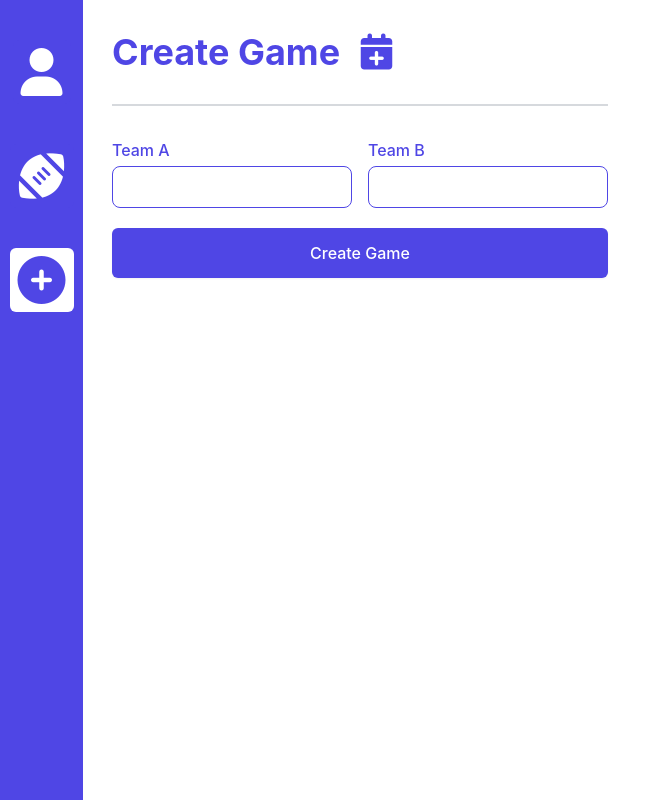
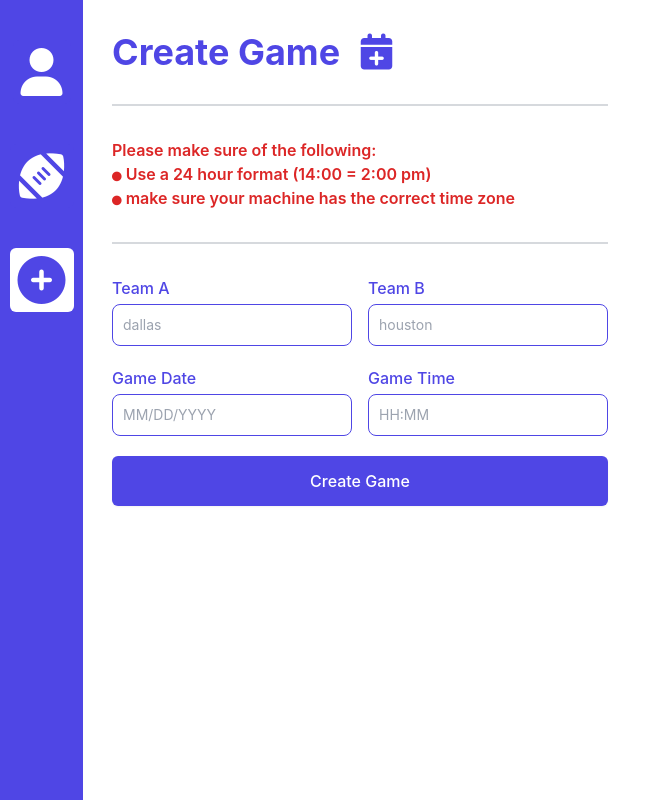
Before and after one commit to Aguirregzz97/nfl-table-game, a Next.js app: page /create-game in a window 1280 px wide. Shown: the whole page, without its empty margins (0-661 px from the left). Built offline with nearby package versions, Linux system fonts and the light colour scheme; no server answers.

Commit message:
✨ create table game working

```diff
--- a/components/Button.tsx
+++ b/components/Button.tsx
@@ -3,12 +3,18 @@ import React, { ReactNode } from "react";
 type ButtonProps = {
   className?: string;
   children: ReactNode;
+  loading?: boolean;
 } & React.DetailedHTMLProps<
   React.ButtonHTMLAttributes<HTMLButtonElement>,
   HTMLButtonElement
 >;
 
-const Button: React.FC<ButtonProps> = ({ className, children, ...rest }) => {
+const Button: React.FC<ButtonProps> = ({
+  className,
+  loading = false,
+  children,
+  ...rest
+}) => {
   return (
     <button
       className={`text-skin-inverted bg-color-base
@@ -17,7 +23,13 @@ const Button: React.FC<ButtonProps> = ({ className, children, ...rest }) => {
               text-base font-medium rounded-md shadow-sm sm:px-8 ${className}`}
       {...rest}
     >
-      {children}
+      {loading && (
+        <>
+          <i className="fa-solid fa-spinner animate-spin mr-2 " />
+          <p>loading</p>
+        </>
+      )}
+      {!loading && children}
     </button>
   );
 };
--- a/components/FormComponents/Forms/CreateGameForm.tsx
+++ b/components/FormComponents/Forms/CreateGameForm.tsx
@@ -6,16 +6,29 @@ import TextInput, { getInputState } from "../TextInput";
 export type CreateGameFormBody = {
   teamA: string;
   teamB: string;
+  gameDate: string;
+  gameTime: string;
 };
 
 export const createGameFormInitialValues: CreateGameFormBody = {
   teamA: "",
   teamB: "",
+  gameDate: "",
+  gameTime: "",
 };
 
 export const createGameFormSchema = Yup.object().shape({
   teamA: Yup.string().required("team a is required"),
   teamB: Yup.string().required("team b is required"),
+  gameDate: Yup.string()
+    .required("game date is required")
+    .matches(
+      /^(1[0-2]|0[1-9])\/(3[01]|[12][0-9]|0[1-9])\/[0-9]{4}$/,
+      "date format invalid",
+    ),
+  gameTime: Yup.string()
+    .required("game time is required")
+    .matches(/^([0-1]?[0-9]|2[0-3]):[0-5][0-9]/, "time format invalid"),
 });
 
 const CreateGameForm: React.FC = () => {
@@ -35,6 +48,7 @@ const CreateGameForm: React.FC = () => {
           touched.teamA !== undefined,
           errors.teamA !== undefined,
         )}
+        placeholder="dallas"
       />
       <TextInput
         id="teamB"
@@ -47,6 +61,33 @@ const CreateGameForm: React.FC = () => {
           touched.teamB !== undefined,
           errors.teamB !== undefined,
         )}
+        placeholder="houston"
+      />
+      <TextInput
+        id="gameDate"
+        label="Game Date"
+        type="text"
+        errorMessage={errors.gameDate}
+        value={values.gameDate}
+        onChange={handleChange}
+        state={getInputState(
+          touched.gameDate !== undefined,
+          errors.gameDate !== undefined,
+        )}
+        placeholder="MM/DD/YYYY"
+      />
+      <TextInput
+        id="gameTime"
+        label="Game Time"
+        type="text"
+        errorMessage={errors.gameTime}
+        value={values.gameTime}
+        onChange={handleChange}
+        state={getInputState(
+          touched.gameTime !== undefined,
+          errors.gameTime !== undefined,
+        )}
+        placeholder="HH:MM"
       />
     </div>
   );
--- /dev/null
+++ b/pages/api/table-games/create.ts
@@ -0,0 +1,32 @@
+import type { NextApiRequest, NextApiResponse } from "next";
+import prisma from "../../../lib/prisma";
+import { generateRandomArray } from "../../../utils/generateRandomArray";
+
+export default async function handler(
+  req: NextApiRequest,
+  res: NextApiResponse,
+) {
+  const { teamA, teamB, gameDate, ownerId } = req.body;
+
+  const xRow = generateRandomArray();
+  const yRow = generateRandomArray();
+
+  try {
+    const tableGame = await prisma.tableGame.create({
+      data: {
+        teamA,
+        teamB,
+        gameDate,
+        tableGameOwnerId: ownerId,
+        xRow,
+        yRow,
+      },
+    });
+
+    return res
+      .status(200)
+      .json({ tableGame, message: "created table game successfully" });
+  } catch (error: any) {
+    res.status(500).json({ message: error.message });
+  }
+}
--- a/pages/create-game.tsx
+++ b/pages/create-game.tsx
@@ -1,35 +1,78 @@
+import { useMutation } from "@tanstack/react-query";
+import axios from "axios";
 import { Form, Formik } from "formik";
 import { NextPage } from "next";
+import { useSession } from "next-auth/react";
 import Border from "../components/Border";
 import Button from "../components/Button";
 import CreateGameForm, {
+  CreateGameFormBody,
   createGameFormInitialValues,
   createGameFormSchema,
 } from "../components/FormComponents/Forms/CreateGameForm";
+import LoadingAnimation from "../components/LoadingAnimation";
+
+const createGame = async (
+  formValues: CreateGameFormBody & { ownerId: string },
+) => {
+  const formatedDate: Date = new Date(
+    `${formValues.gameDate} ${formValues.gameTime}`,
+  );
+  const isoDate = formatedDate.toISOString();
+
+  const values = {
+    teamA: formValues.teamA,
+    teamB: formValues.teamB,
+    gameDate: isoDate,
+    ownerId: formValues.ownerId,
+  };
+
+  return await axios.post("/api/table-games/create", values);
+};
 
 const CreateGame: NextPage = () => {
+  const session = useSession();
+
+  const { isSuccess, isError, isLoading, mutate } = useMutation(
+    async (formValues: CreateGameFormBody & { ownerId: string }) => {
+      await createGame(formValues);
+    },
+  );
+
+  if (!session) return <LoadingAnimation size="md" />;
+
   return (
     <div className="mt-8 ml-8">
       <h1 className="text-3xl font-bold text-skin-base sm:text-4xl">
         Create Game <i className="fa-solid fa-calendar-plus ml-3" />
       </h1>
       <Border />
+      <p className="text-red-600 font-semibold text-md">
+        Please make sure of the following: <br />
+        <i className="fa-solid fa-circle text-[0.6rem]" /> Use a 24 hour format
+        (14:00 = 2:00 pm) <br />{" "}
+        <i className="fa-solid fa-circle text-[0.6rem]" /> make sure your
+        machine has the correct time zone
+      </p>
+      <Border />
       <Formik
         initialValues={createGameFormInitialValues}
-        onSubmit={() => {
-          console.log("submited");
-        }}
+        onSubmit={(values) =>
+          mutate({ ...values, ownerId: session.data?.user.id as string })
+        }
         validationSchema={createGameFormSchema}
         validateOnChange={false}
         validateOnBlur={false}
       >
         <Form className="flex flex-col">
           <CreateGameForm />
-          <Button className="mt-4" type="submit">
+          <Button loading={isLoading} className="mt-4" type="submit">
             Create Game
           </Button>
         </Form>
       </Formik>
+      {isError && <p>there was an error</p>}
+      {isSuccess && <p>successfully added table game</p>}
     </div>
   );
 };
--- /dev/null
+++ b/utils/generateRandomArray.ts
@@ -0,0 +1,13 @@
+export const generateRandomArray = () => {
+  let nums = [1, 2, 3, 4, 5, 6, 7, 8, 9, 0], // used for nfl game board
+    ranNums = [],
+    i = nums.length,
+    j = 0;
+
+  while (i--) {
+    j = Math.floor(Math.random() * (i + 1));
+    ranNums.push(nums[j]);
+    nums.splice(j, 1);
+  }
+  return ranNums;
+};
```
